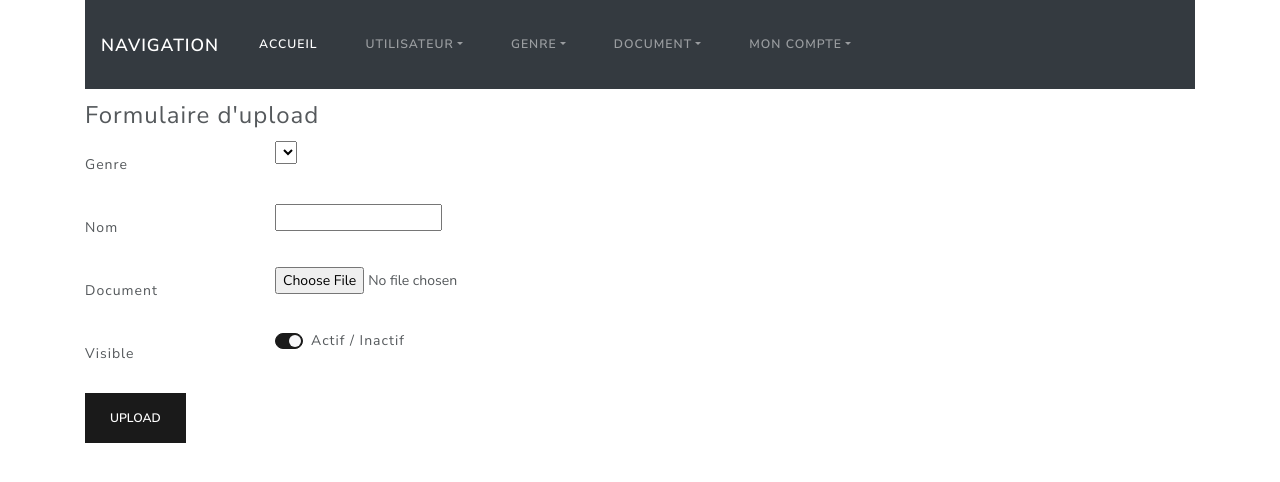
After one commit to DiZurix/symfony, a Symfony app: template templates/ged/uploadGed.html.twig in a window 1280 px wide. The commit adds this page. Shown: the top 482 px of the page. Run offline with Twig, Linux system fonts and the light colour scheme; the template is opened without the code that fills it, so the values that code supplies are empty; some libraries are stand-ins or nearby versions.

Commit message:
04/03/21

```diff
--- a/config/services.yaml
+++ b/config/services.yaml
@@ -4,7 +4,7 @@
 # Put parameters here that don't need to change on each machine where the app is deployed
 # https://symfony.com/doc/current/best_practices/configuration.html#application-related-configuration
 parameters:
-
+    upload: '%kernel.project_dir%/public/upload/'
 services:
     # default configuration for services in *this* file
     _defaults:
--- a/templates/base.html.twig
+++ b/templates/base.html.twig
@@ -39,6 +39,13 @@
                      </div>
                   </li>
                   <li class="nav-item dropdown">
+                     <a class="nav-link dropdown-toggle" data-toggle="dropdown" href="#" role="button" aria-haspopup="true" aria-expanded="false">Document</a>
+                     <div class="dropdown-menu">
+                        <a class="dropdown-item" href="/listeGed">Liste</a>
+                        <a class="dropdown-item" href="/uploadGed">Upload</a>
+                     </div>
+                  </li>
+                  <li class="nav-item dropdown">
                      <a class="nav-link dropdown-toggle" data-toggle="dropdown" href="#" role="button" aria-haspopup="true" aria-expanded="false">Mon compte</a>
                      <div class="dropdown-menu">
                         <a class="dropdown-item" href="/dashboard">Dashboard</a>
--- /dev/null
+++ b/templates/ged/uploadGed.html.twig
@@ -0,0 +1,42 @@
+{% extends 'base.html.twig' %}
+
+{% block title %}Upload Ged{% endblock %}
+
+{% block body %}
+    <h1>{{ controller_name }}</h1>
+    <form action="/insertGed" method="post" enctype="multipart/form-data">
+        <fieldset>
+            <legend>Formulaire d'upload</legend>
+            <div class="form-group row">
+                <label for="staticIdentifiant" class="col-sm-2 col-form-label">Genre</label>
+                <div class="col-sm-10">
+                    <select class="form-group" name="genre">
+                    {% for item in listeGenre %}
+                        <option value={{ item.id }}>{{ item.type }}</option>
+                    {% endfor %}
+                    </select>
+                </div>
+            </div>
+            <div class="form-group row">
+                <label for="staticPrenom" class="col-sm-2 col-form-label">Nom</label>
+                <div class="col-sm-10">
+                    <input type="text" class="form-group" id="nom"required name="nom">
+                </div>
+            </div>
+            <div class="form-group row">
+                <label for="staticPassword" class="col-sm-2 col-form-label">Document</label>
+                <div class="col-sm-10">
+                    <input type="file" class="form-group" id="boutonParcourir" name="fichier">
+                </div>
+            </div>
+            <div class="form-group row">
+            <label for="staticPrenom" class="col-sm-2 col-form-label">Visible</label>
+            <div class="col-sm-10">
+            <div class="custom-control custom-switch">
+                <input type="checkbox" class="custom-control-input" id="customSwitch1" checked="" name="choix">
+                <label class="custom-control-label" for="customSwitch1">Actif / Inactif</label>
+            </div>
+        </fieldset>
+        <button type="submit" class="btn btn-primary">Upload</button>
+    </form>
+{% endblock %}
--- a/templates/user/listeUser.html.twig
+++ b/templates/user/listeUser.html.twig
@@ -7,7 +7,7 @@
    <table class="table table-hover">
       <thead>
          <tr>
-            <th scope="col">N° contrat</th>
+            <th scope="col">N° contact</th>
             <th scope="col">Nom</th>
             <th scope="col">Prénom</th>
             <th scope="col">Actions</th>
```
Also changed, not shown: migrations/Version20210304084743.php (added, +31 -0 lines), src/Controller/GedController.php (added, +66 -0 lines), src/Entity/Document.php (+17 -0 lines), 7 other files.
